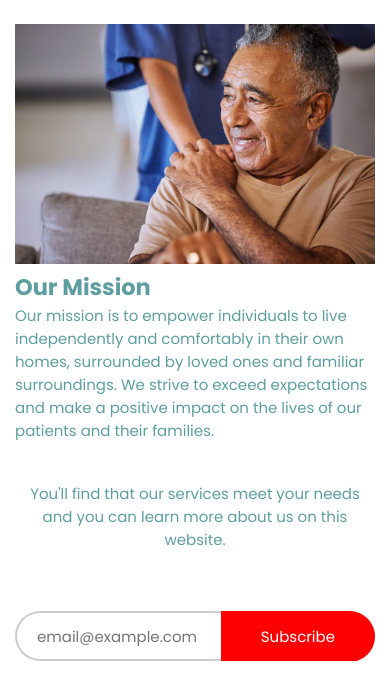
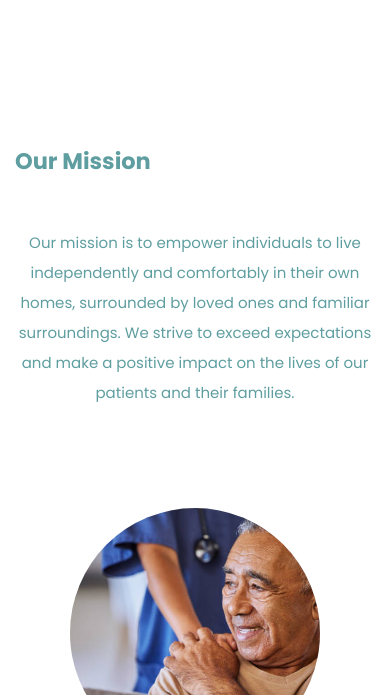
Before and after one commit to Redghoul1234/Clerkhomehealtcare.io, a plain HTML site: page index.html in a window 390 px wide. Shown: the part 2148-2843 px from the top of the page. Drawn offline with nearby package versions, Linux system fonts and the light colour scheme; files whose address does not match are found by name.

Commit message:
style.css

```diff
--- a/style.css
+++ b/style.css
@@ -183,6 +183,10 @@ img{
   width: 100px;
 }
 
+.image{
+  width: 200px;
+}
+
 .nav-link,
 .phone-icon,
 .phone-number{
@@ -251,6 +255,9 @@ img{
   }
   .img{
     width: 80px;
+  }
+  .image{
+    width: 200px;
   }
   .nav .menu-content{
     position: fixed;
@@ -543,6 +550,57 @@ img{
   display: flex;
 }
 
+/*Mission*/
+.mission-section{
+  padding: 120px 0;
+  background: var(--white-color);
+}
+
+.mission-section .mission-content{
+  display: flex;
+  gap: 50px;
+  align-items: center;
+  justify-content: space-between;
+}
+
+.mission-section .mission-image-wrapper .mission-image{
+  width: 400px;
+  height: 400px;
+  object-fit: cover;
+  border-radius: 50%;
+}
+
+.mission-section .mission-details .section-title{
+  padding: 0;
+}
+
+.mission-section .mission-details{
+  max-width: 50%;
+}
+
+.mission-section .mission-details .text{
+  line-height: 30px;
+  margin: 50px 0 30px;
+  text-align: center;
+  font-size: 1.5rem;
+}
+
+.mission-section .social-link-list{
+  display: flex;
+  gap: 25px;
+  justify-content: center;
+}
+
+.mission-section .social-link-list .social-link{
+  color: var(--secondary-color);
+  font-size: 3rem;
+  transition: 0.2s ease;
+}
+
+.mission-section .social-link-list .social-link:hover{
+  color: var(--primary-color);
+}
+
 /*Footer section*/
 .footer{
   padding: 4rem 2rem 3rem;
@@ -695,6 +753,21 @@ img{
   .footer-container{
     row-gap: 1.5rem;
   }
+  .mission-section .mission-details{
+    max-width: 100%;
+  }
+
+  .mission-section .mission-content{
+    gap: 70px;
+    flex-direction: column-reverse;
+  }
+
+  .mission-section .mission-image-wrapper .mission-image{
+    width: 100%;
+    height: 100%;
+    max-width: 250px;
+    aspect-ratio: 1;
+  }
 }
 
 @media screen and (max-width: 600px){
```
